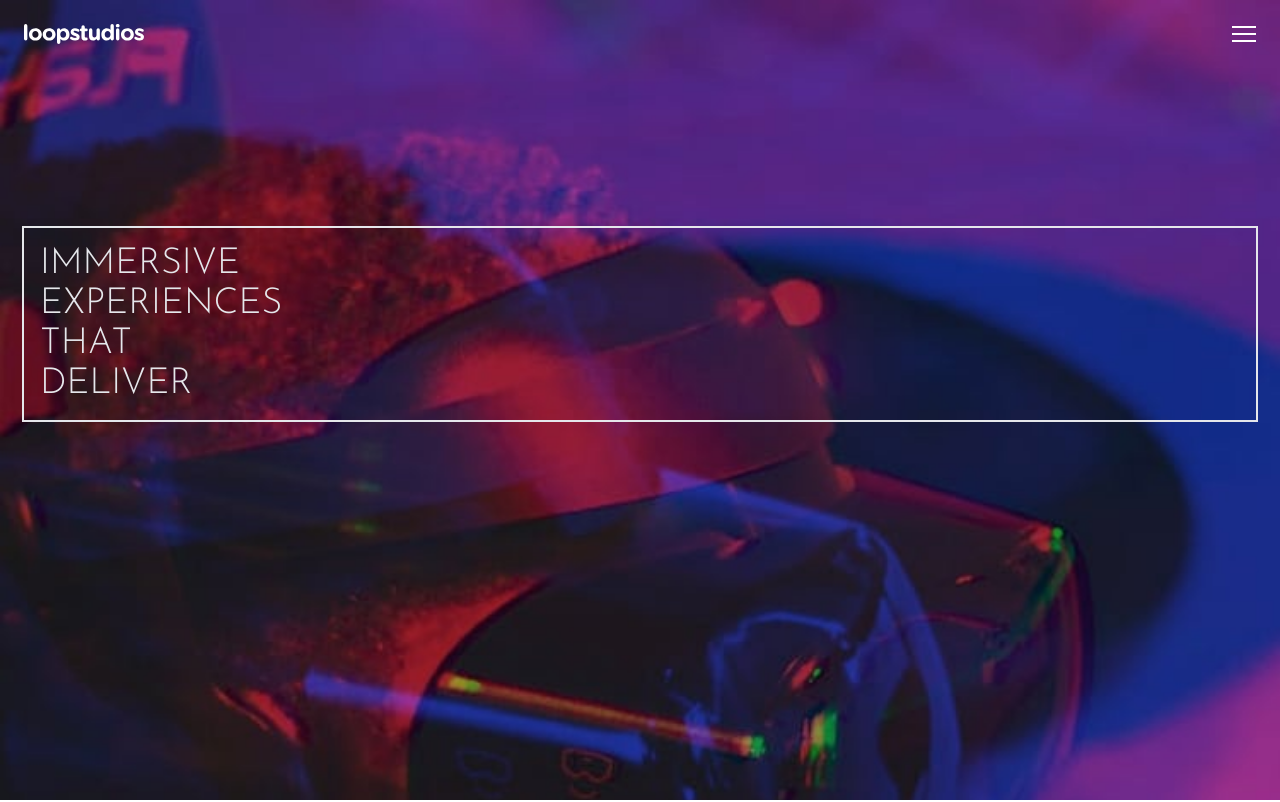
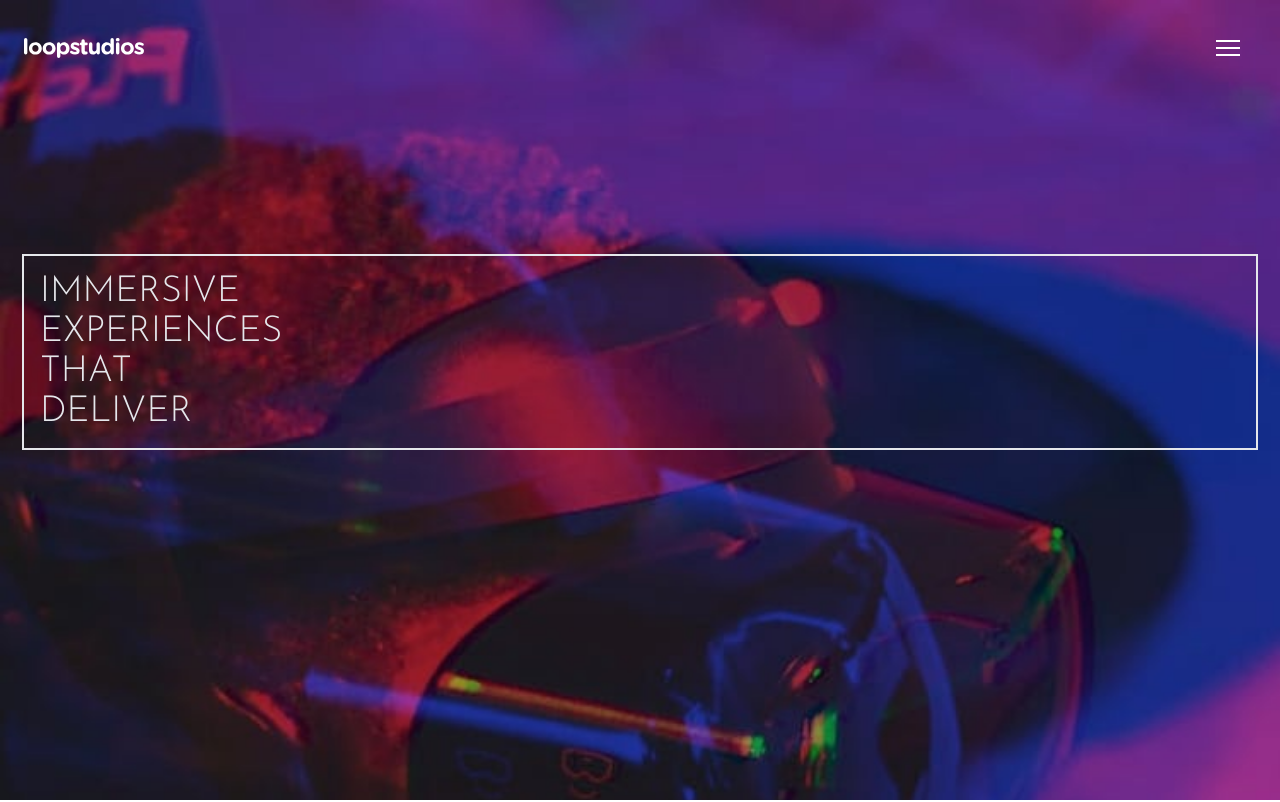
Before and after one commit to presh-031/loopstudios, a Next.js app: page / in a window 1280 px wide. Shown: the top 802 px of the page. Built offline with nearby package versions, Linux system fonts and the light colour scheme.

Commit message:
now working on state for menu

```diff
--- a/components/Hero.jsx
+++ b/components/Hero.jsx
@@ -5,7 +5,8 @@ import hamburger from "../assets/images/icon-hamburger.svg";
 
 import heroImg from "../assets/images/mobile/image-hero.jpg";
 
-const Hero = () => {
+const Hero = ({ setIsOpen }) => {
+  const handleMenuClick = () => {};
   return (
     <div className="h-[100vh] bg-hero-img-mobile bg-cover bg-no-repeat px-6">
       <header className=" flex items-center justify-between  py-6">
@@ -21,7 +22,7 @@ const Hero = () => {
             <li>Support</li>
           </ul>
         </nav>
-        <div>
+        <div className="p-4" onClick={handleMenuClick}>
           <Image src={hamburger} alt="menu-icon" />
         </div>
       </header>
--- a/pages/index.js
+++ b/pages/index.js
@@ -1,3 +1,4 @@
+import { useState } from "react";
 import Creations from "../components/Creations/Creations";
 import Footer from "../components/Footer";
 import HeadComponent from "../components/HeadComponent";
@@ -5,10 +6,12 @@ import Hero from "../components/Hero";
 import Info from "../components/Info";
 
 export default function Home() {
+  const [isOpen, setIsOpen] = useState(false);
+
   return (
     <div className="">
       <HeadComponent page="HomePage" />
-      <Hero />
+      <Hero setIsOpen={setIsOpen} />
       <Info />
       <Creations />
       <Footer />
```
